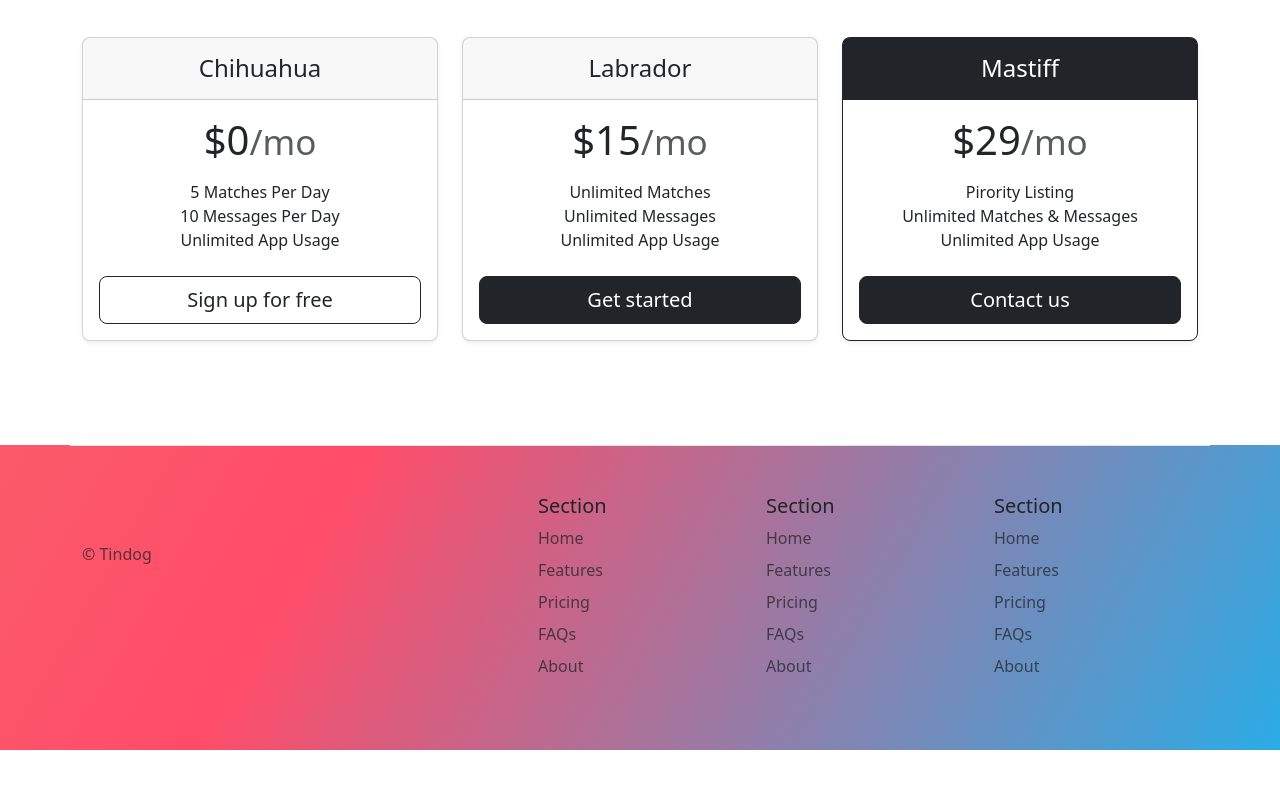
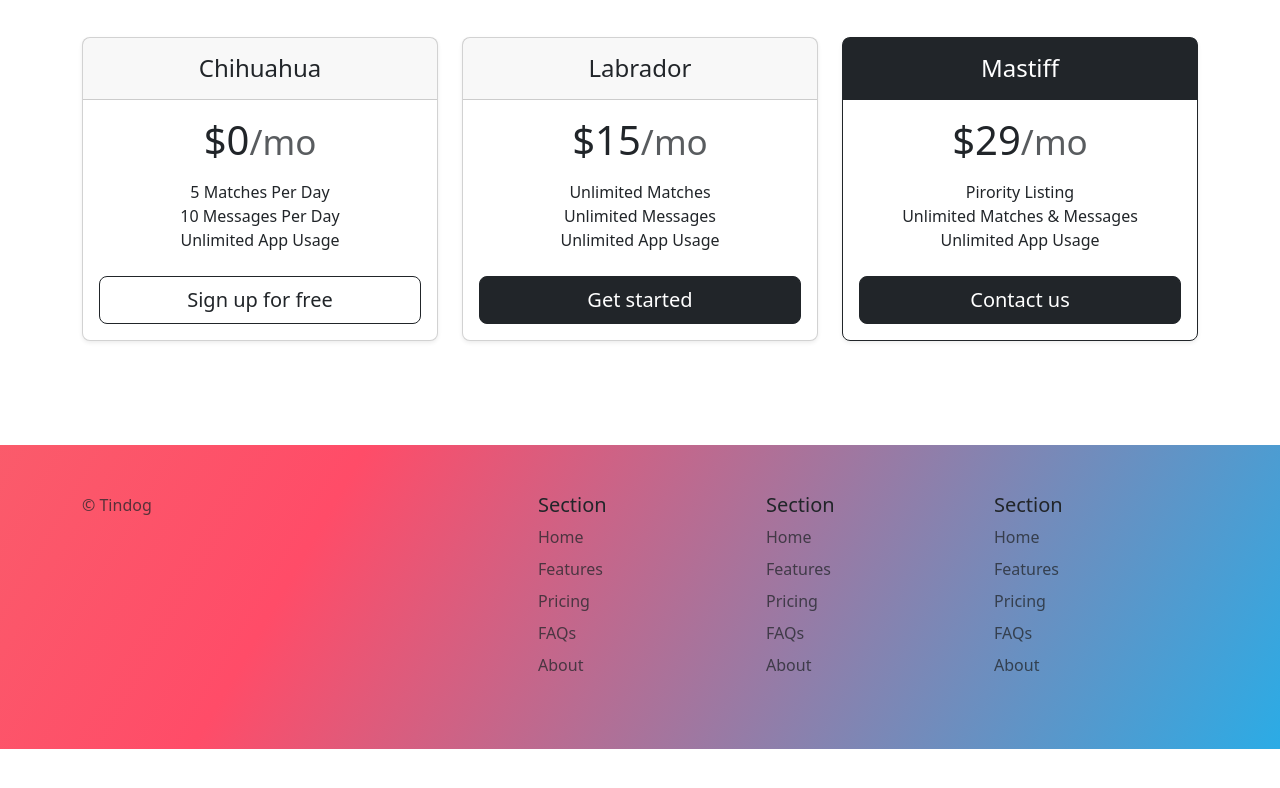
Before and after one commit to jmckney/bootstrap_practice, a plain HTML site: page index.html in a window 1280 px wide. Shown: the part 1728-2516 px from the top of the page. After the commit the page ends 2477 px from the top, so only its background shows below. Drawn offline with nearby package versions, Linux system fonts and the light colour scheme.

Commit message:
Update index.html

```diff
--- a/index.html
+++ b/index.html
@@ -210,11 +210,9 @@
   <section id="footer" class="gradient-background">
 
     <div class="container">
-      <footer class="row row-cols-1 row-cols-sm-2 row-cols-md-5 py-5 my-5 border-top">
+      <footer class="row row-cols-1 row-cols-sm-2 row-cols-md-5 py-5 mt-5">
         <div class="col mb-3">
-          <a href="/" class="d-flex align-items-center mb-3 link-body-emphasis text-decoration-none">
-            <svg class="bi me-2" width="40" height="32"><use xlink:href="#bootstrap"></use></svg>
-          </a>
+
           <p class="text-body-secondary">© Tindog</p>
         </div>
 
```
